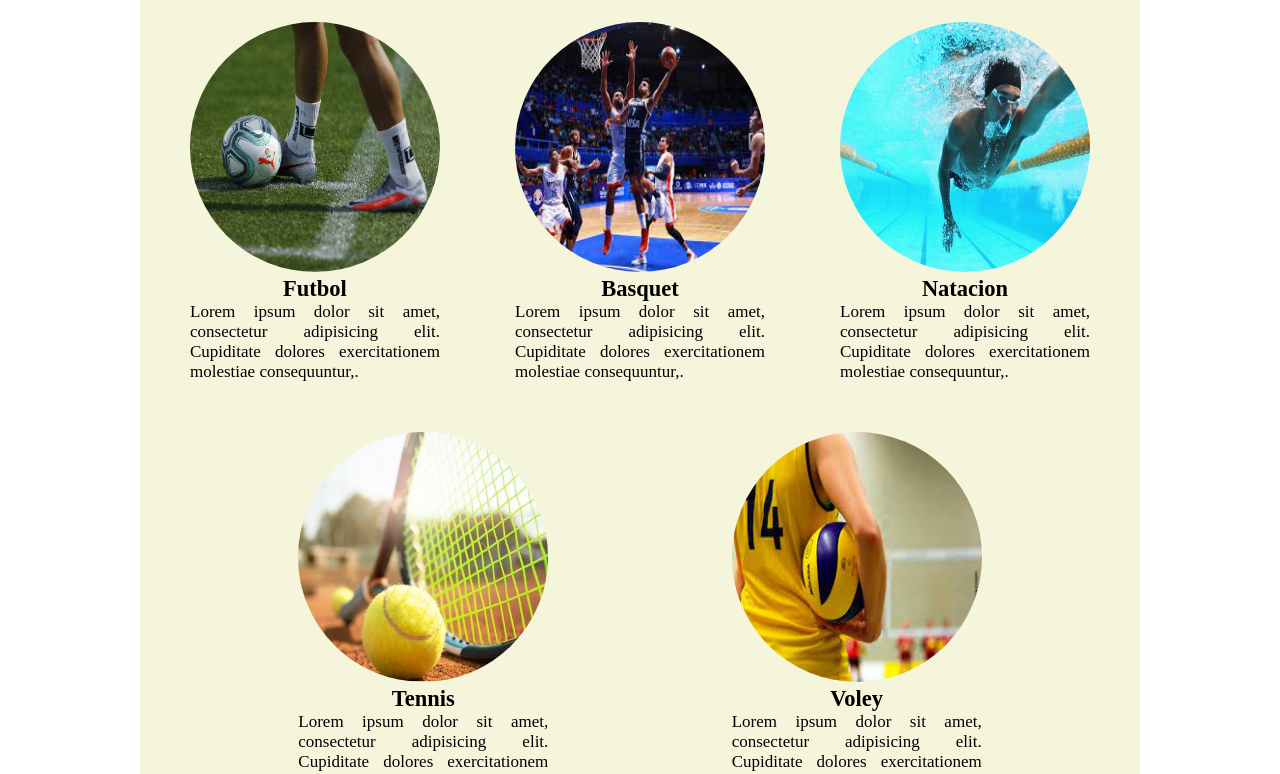
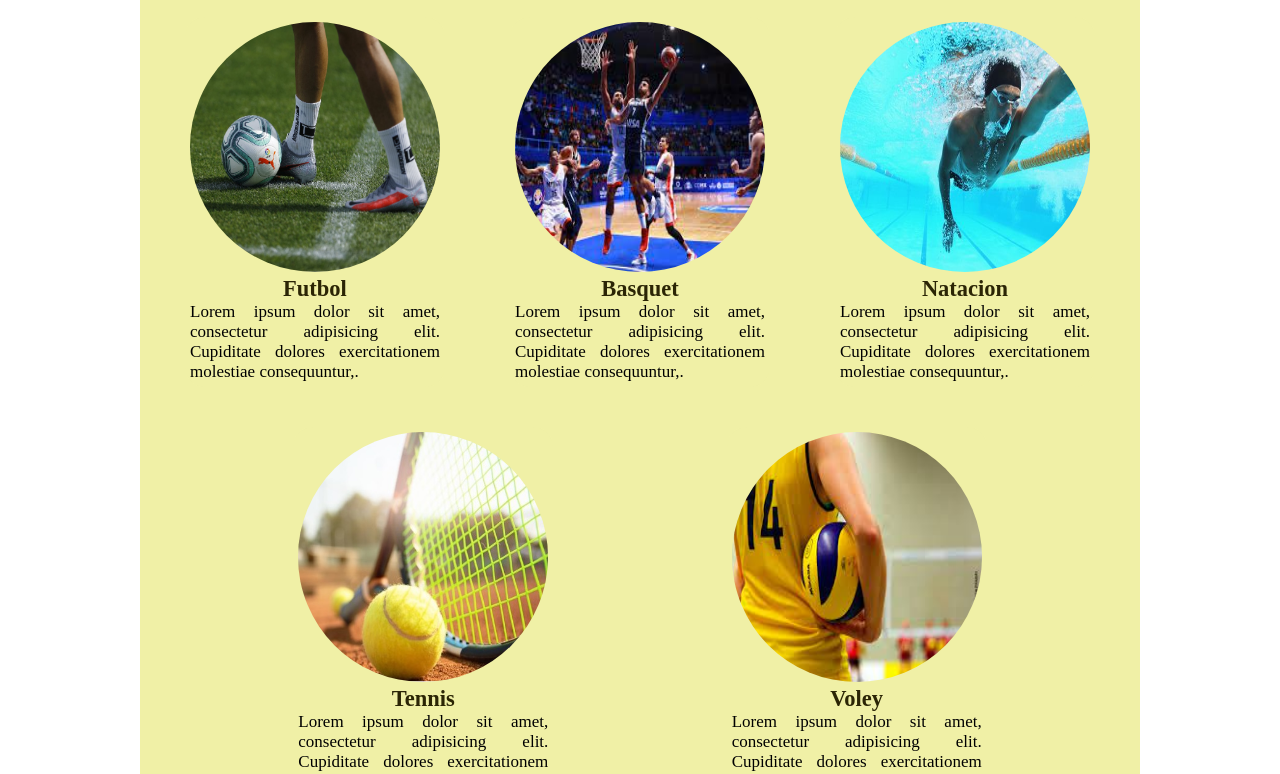
Before and after one commit to carlitoz330/practica-sass, a website: page index.html in a window 1280 px wide. Shown: the part 169-943 px from the top of the page. Drawn offline with Linux system fonts and the light colour scheme; files whose address does not match are found by name.

Commit message:
cambiando variables para modificar aspectos de la pagina

```diff
--- a/SCSS/estilos.scss
+++ b/SCSS/estilos.scss
@@ -1,7 +1,7 @@
-$color-prin: black;
-$color-sec: red;
-$color-ter: white;
-$color-cua: beige;
+$color-prin: rgb(43, 37, 5);
+$color-sec: rgb(187, 201, 99);
+$color-ter: rgb(243, 247, 196);
+$color-cua: rgb(240, 240, 166);
 
 * {
     margin: 0;
```
Also changed, not shown: CSS/estilos.css.
